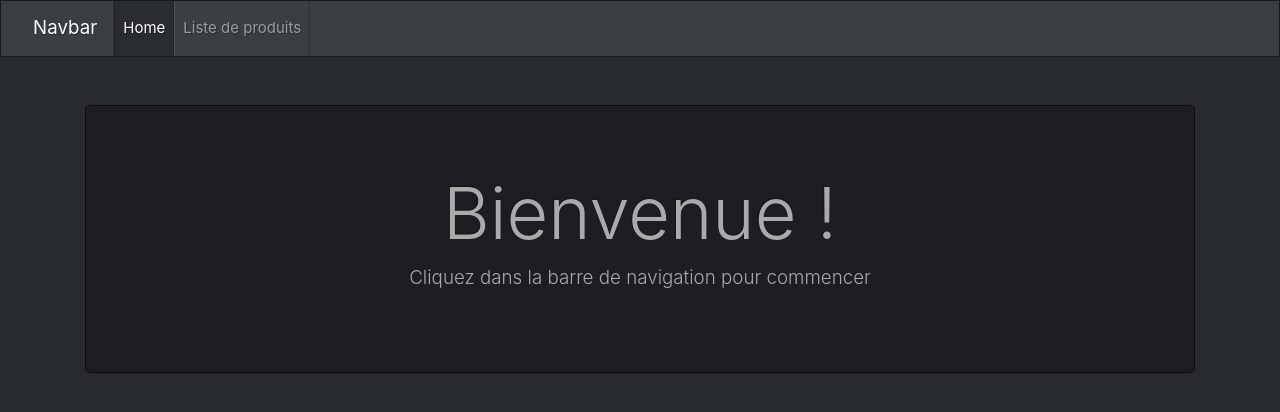
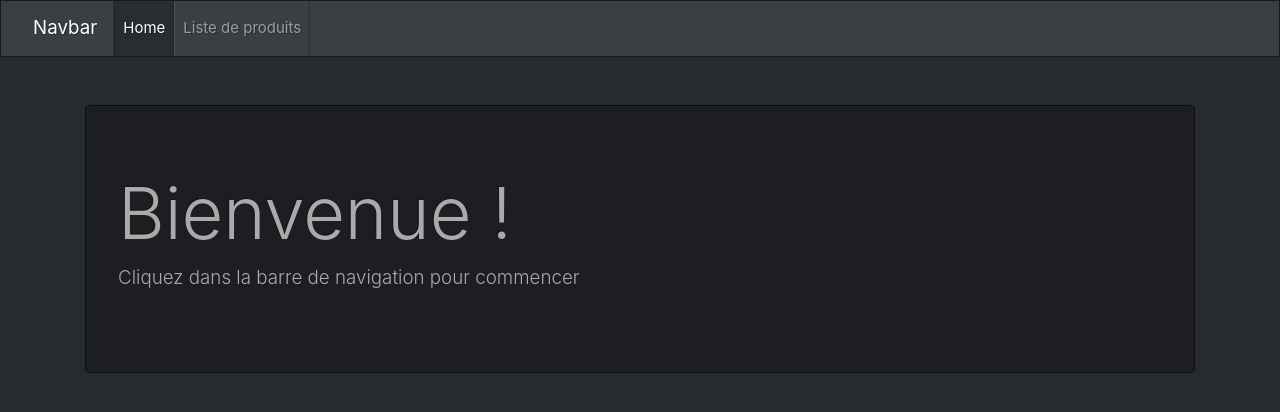
Before and after one commit to maatth/product-CRUD, a React (Create React App) app in the folder client/: page /#/ in a window 1280 px wide. Shown: the top 412 px of the page. Built offline with nearby package versions, Linux system fonts and the light colour scheme.

Commit message:
feat(client): add router and product list page

```diff
--- a/client/src/App.js
+++ b/client/src/App.js
@@ -3,16 +3,19 @@ import 'bootswatch/dist/slate/bootstrap.min.css';
 import './App.css';
 import Navbar from './components/NavBar';
 import HomePage from './pages/HomePage';
+import ProductsPage from './pages/ProductsPage';
+import {HashRouter, Switch, Route} from 'react-router-dom';
 
 function App() {
-  return (
-    <main className="App">
-      <Navbar/>
-      <div className="container pt-5">
-        <HomePage/>
-      </div>
-    </main>
-  );
+  return (<HashRouter>
+            <Navbar/>
+            <main className="container pt-5">
+              <Switch>
+                <Route path='/products' component={ProductsPage}/>
+                <Route path='/' component={HomePage}/>
+              </Switch>
+            </main>
+          </HashRouter>);
 }
 
 export default App;
--- /dev/null
+++ b/client/src/pages/ProductsPage.jsx
@@ -0,0 +1,32 @@
+import React from 'react';
+
+const ProductsPage = () => {
+
+    return (
+        <>
+          <h1>Liste de produits</h1>
+          <table className="table table-hover">
+            <thead>
+              <tr>
+                <th>Id</th>
+                <th>Name</th>
+                <th />
+              </tr>
+            </thead>
+            <tbody>
+            <tr key={1}>
+                  <td>1</td>
+                  <td>"testname"</td>
+                  <td>
+                    <button className="btn btn-sm btn-danger">
+                      Supprimer
+                    </button>
+                  </td>
+                </tr>
+            </tbody>
+          </table>
+        </>
+      );
+}
+
+export default ProductsPage;
```
